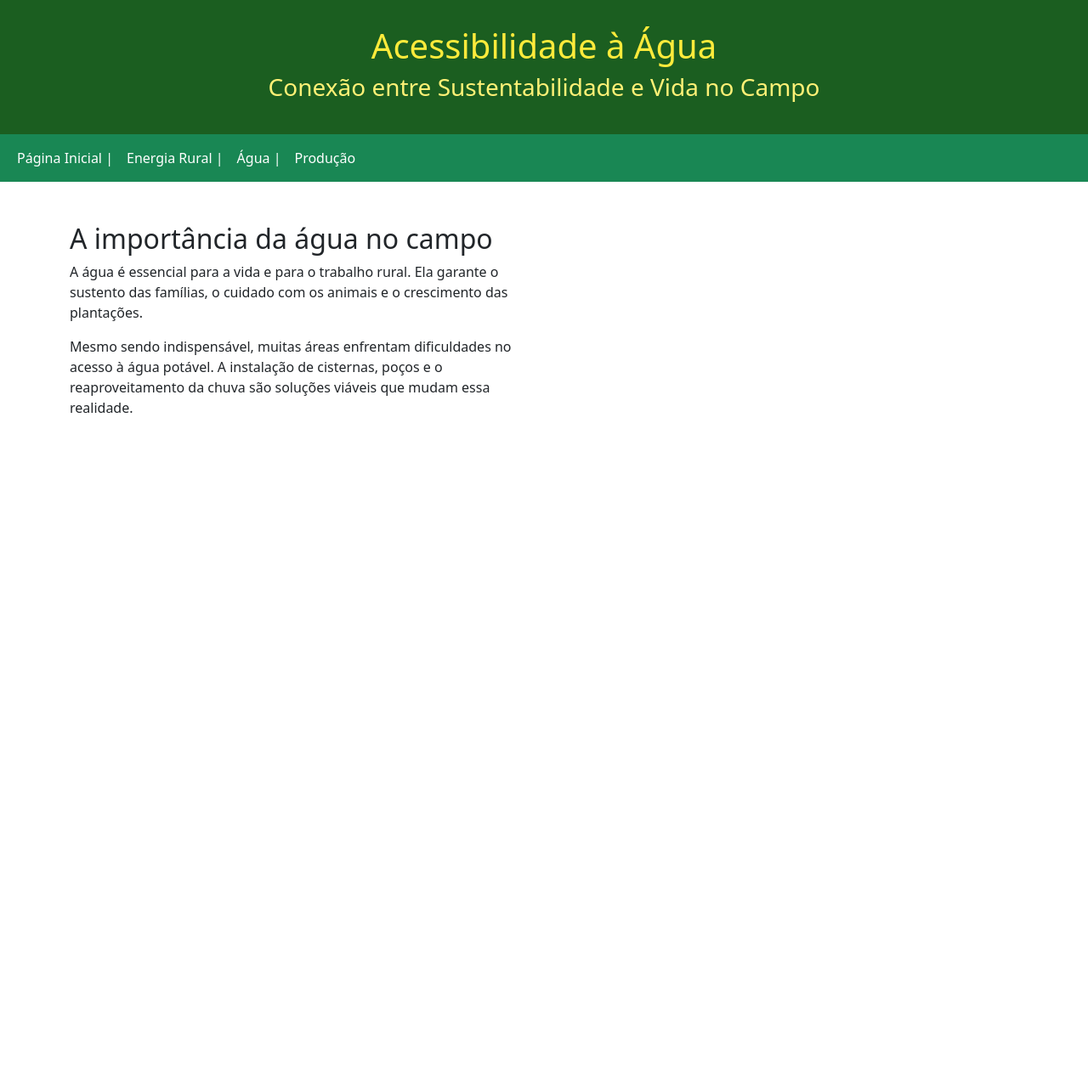
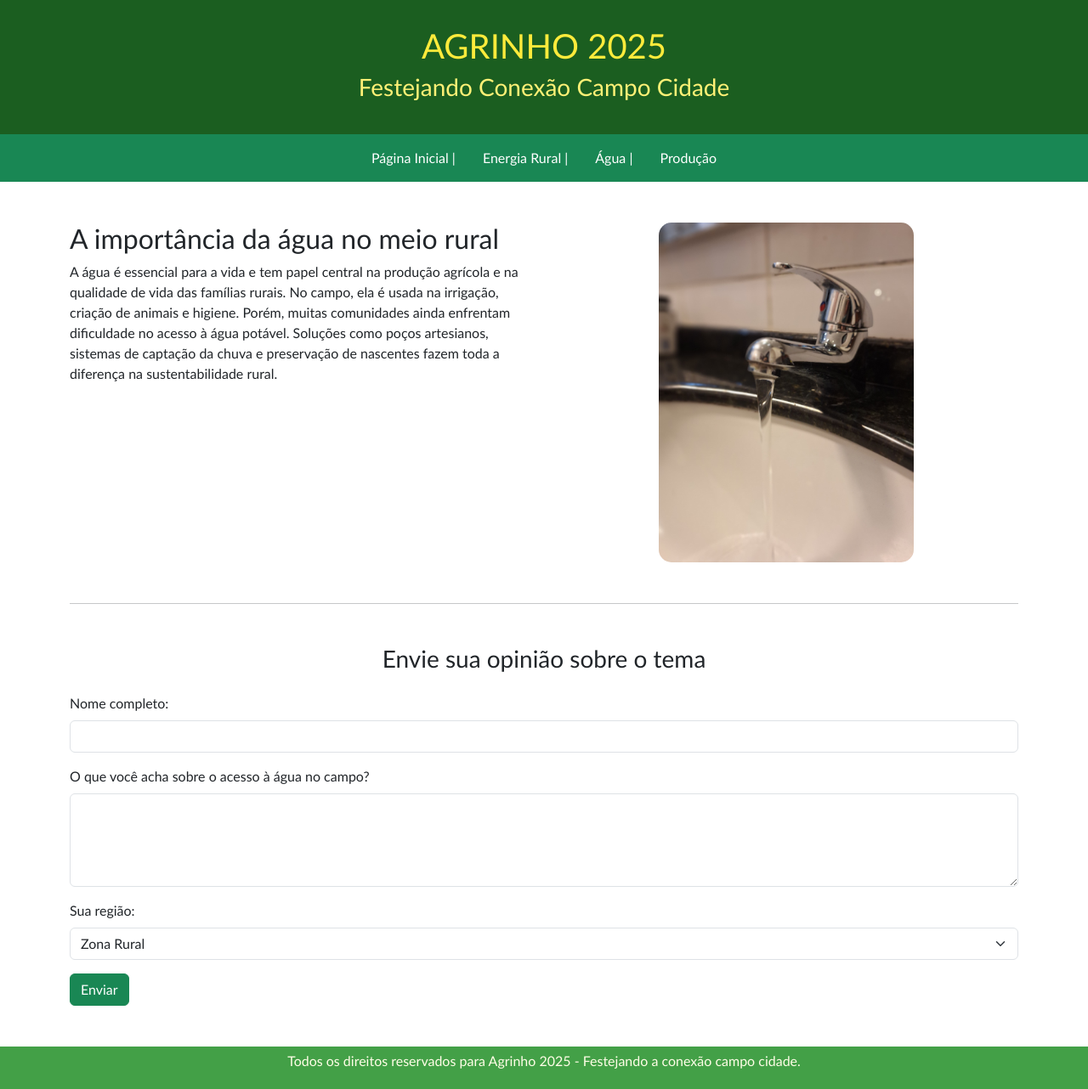
Before and after one commit to mariavihhteixeira/agrinho-finaliza-ao, a plain HTML site: page agua.html in a window 1280 px wide. Shown: the whole page at 85% size. Before the commit the page ends 800 px from the top, so only its background shows below. Drawn offline with nearby package versions, Linux system fonts and the light colour scheme.

Commit message:
Update agua.html

```diff
--- a/agua.html
+++ b/agua.html
@@ -1,33 +1,67 @@
 <!DOCTYPE html>
 <html lang="pt-BR">
+
 <head>
     <meta charset="UTF-8">
     <title>Acessibilidade à Água</title>
+    <link href="https://cdn.jsdelivr.net/npm/bootstrap@5.3.5/dist/css/bootstrap.min.css" rel="stylesheet">
     <link rel="stylesheet" href="style.css">
-    <link href="https://cdn.jsdelivr.net/npm/bootstrap@5.3.5/dist/css/bootstrap.min.css" rel="stylesheet">
 </head>
+
 <body>
     <section class="cabecalho">
-        <h1>Acessibilidade à Água</h1>
-        <h3>Conexão entre Sustentabilidade e Vida no Campo</h3>
+        <h1>AGRINHO 2025</h1>
+        <h3>Festejando Conexão Campo Cidade</h3>
     </section>
 
-    <nav class="navbar navbar-expand-lg bg-success">
-        <div class="container-fluid justify-content-center">
-            <div class="collapse navbar-collapse" id="navbarNav">
-                <ul class="navbar-nav text-white">
-                    <li class="nav-item"><a class="nav-link text-white" href="index.html">Página Inicial |</a></li>
-                    <li class="nav-item"><a class="nav-link text-white" href="energia.html">Energia Rural |</a></li>
-                    <li class="nav-item"><a class="nav-link active text-white" href="#">Água |</a></li>
-                    <li class="nav-item"><a class="nav-link text-white" href="producao.html">Produção</a></li>
-                </ul>
-            </div>
+    <nav class="navbar bg-success">
+        <div class="container justify-content-center">
+            <ul class="nav">
+                <li class="nav-item"><a class="nav-link text-white" href="index.html">Página Inicial |</a></li>
+                <li class="nav-item"><a class="nav-link text-white" href="energia.html">Energia Rural |</a></li>
+                <li class="nav-item"><a class="nav-link text-white" href="agua.html">Água |</a></li>
+                <li class="nav-item"><a class="nav-link text-white" href="producao.html">Produção</a></li>
+            </ul>
         </div>
     </nav>
 
-    <div class="container py-5">
+    <div class="container pt-5">
         <div class="row">
             <div class="col-md-6">
-                <h2>A importância da água no campo</h2>
-                <p>A água é essencial para a vida e para o trabalho rural. Ela garante o sustento das famílias, o cuidado com os animais e o crescimento das plantações.</p>
-                <p>Mesmo sendo indispensável, muitas áreas enfrentam dificuldades no acesso à água potável. A instalação de cisternas, poços e o reaproveitamento da chuva são soluções viáveis que mudam essa realidade.</p>
+                <h2>A importância da água no meio rural</h2>
+                <p class="alinha">A água é essencial para a vida e tem papel central na produção agrícola e na qualidade de vida das famílias rurais. No campo, ela é usada na irrigação, criação de animais e higiene. Porém, muitas comunidades ainda enfrentam dificuldade no acesso à água potável. Soluções como poços artesianos, sistemas de captação da chuva e preservação de nascentes fazem toda a diferença na sustentabilidade rural.</p>
+            </div>
+            <div class="col-md-6 text-center">
+                <img src="agua (2).jpeg" class="img-agro br-3" alt="Imagem ilustrativa sobre água">
+            </div>
+        </div>
+
+        <hr class="my-5">
+
+        <h3 class="text-center pb-3">Envie sua opinião sobre o tema</h3>
+        <form>
+            <div class="mb-3">
+                <label for="nome" class="form-label">Nome completo:</label>
+                <input type="text" class="form-control" id="nome" required>
+            </div>
+            <div class="mb-3">
+                <label for="opiniao" class="form-label">O que você acha sobre o acesso à água no campo?</label>
+                <textarea class="form-control" id="opiniao" rows="4" required></textarea>
+            </div>
+            <div class="mb-3">
+                <label for="regiao" class="form-label">Sua região:</label>
+                <select class="form-select" id="regiao">
+                    <option>Zona Rural</option>
+                    <option>Zona Urbana</option>
+                </select>
+            </div>
+            <button type="submit" class="btn btn-success">Enviar</button>
+        </form>
+    </div>
+
+    <div class="footer mt-5">
+        <p>Todos os direitos reservados para Agrinho 2025 - Festejando a conexão campo cidade.</p>
+    </div>
+</body>
+
+</html>
```
